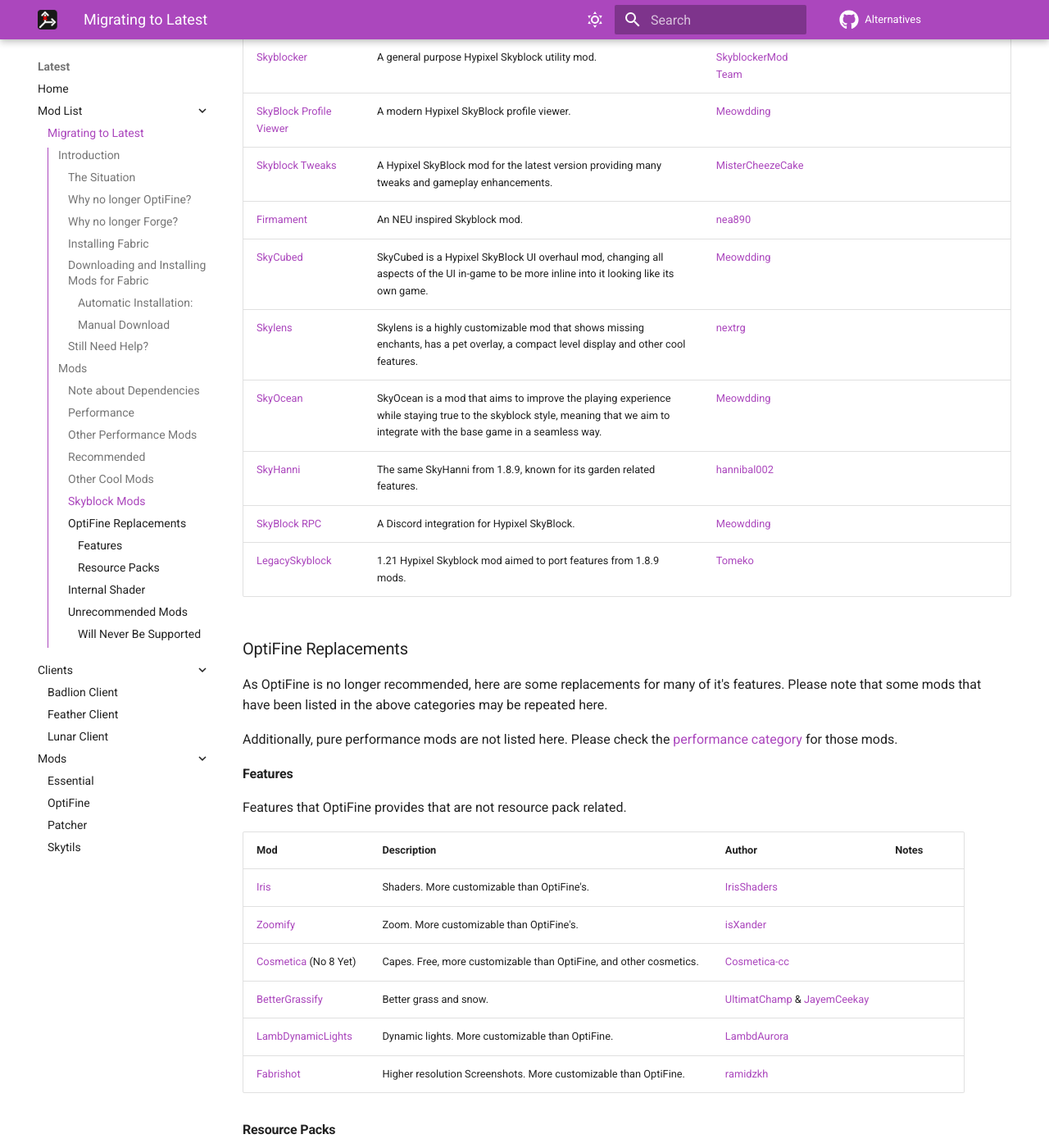
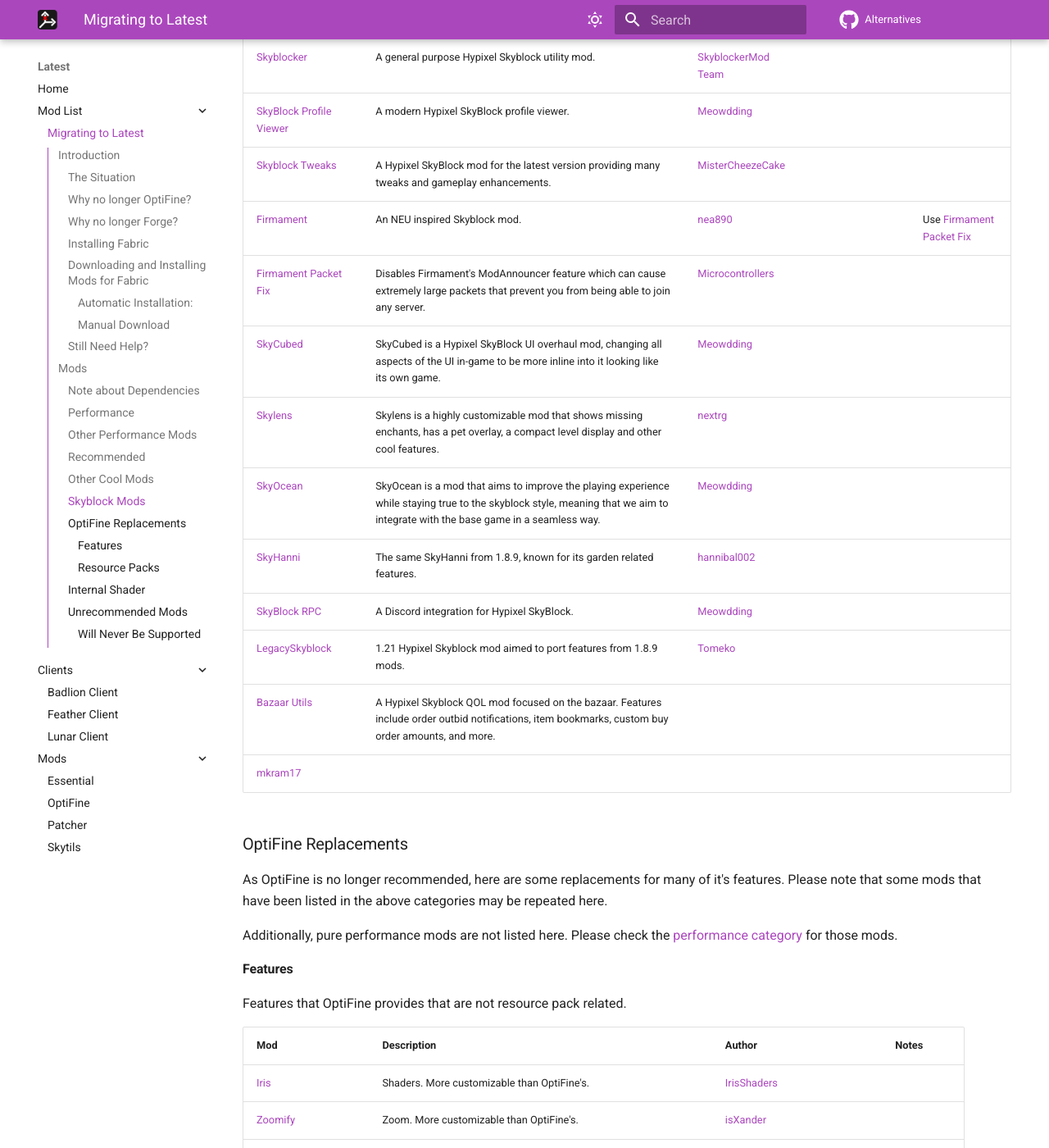
Before and after one commit to MicrocontrollersDev/Alternatives, an MkDocs documentation site: the page built from docs/latest/migrating.md, in a window 1280 px wide and 1400 px high, scrolled down 10348 px. Shown: the whole window at 82% size. Built offline with MkDocs 1.6.1 and Material for MkDocs 9.7.7, drawn with Linux system fonts in a browser that asks for light colours; comment, search, counter and statistics services are not loaded.

Commit message:
add bazaar utils and firmament packet fix

```diff
--- a/docs/latest/migrating.md
+++ b/docs/latest/migrating.md
@@ -217,14 +217,16 @@
 | [Skyblocker](https://modrinth.com/mod/skyblocker-liap) | A general purpose Hypixel Skyblock utility mod. | [SkyblockerMod Team](https://github.com/SkyblockerMod) |
 | [SkyBlock Profile Viewer](https://modrinth.com/mod/skyblock-profile-viewer) | A modern Hypixel SkyBlock profile viewer. | [Meowdding](https://github.com/meowdding) |
 | [Skyblock Tweaks](https://modrinth.com/mod/sbt) | A Hypixel SkyBlock mod for the latest version providing many tweaks and gameplay enhancements. | [MisterCheezeCake](https://github.com/MisterCheezeCake) |
-| [Firmament](https://modrinth.com/mod/firmament) | An NEU inspired Skyblock mod. | [nea890](https://github.com/nea89o) |
+| [Firmament](https://modrinth.com/mod/firmament) | An NEU inspired Skyblock mod. | [nea890](https://github.com/nea89o) | | Use [Firmament Packet Fix](https://modrinth.com/mod/firmament-packet-fix) |
+| [Firmament Packet Fix](https://modrinth.com/mod/firmament-packet-fix) | Disables Firmament's ModAnnouncer feature which can cause extremely large packets that prevent you from being able to join any server. | [Microcontrollers](https://codeberg.org/MicrocontrollersDev) |
 | [SkyCubed](https://modrinth.com/mod/skycubed) | SkyCubed is a Hypixel SkyBlock UI overhaul mod, changing all aspects of the UI in-game to be more inline into it looking like its own game. | [Meowdding](https://github.com/meowdding) |
 | [Skylens](https://modrinth.com/mod/skylens) | Skylens is a highly customizable mod that shows missing enchants, has a pet overlay, a compact level display and other cool features. | [nextrg](https://github.com/nextrg) |
 | [SkyOcean](https://modrinth.com/mod/skyocean) | SkyOcean is a mod that aims to improve the playing experience while staying true to the skyblock style, meaning that we aim to integrate with the base game in a seamless way. | [Meowdding](https://github.com/meowdding) |
 | [SkyHanni](https://modrinth.com/mod/skyhanni) | The same SkyHanni from 1.8.9, known for its garden related features. | [hannibal002](https://github.com/hannibal002) |
 | [SkyBlock RPC](https://modrinth.com/mod/skyblock-rpc) | A Discord integration for Hypixel SkyBlock. | [Meowdding](https://github.com/meowdding) |
 | [LegacySkyblock](https://modrinth.com/mod/legacyskyblock) | 1.21 Hypixel Skyblock mod aimed to port features from 1.8.9 mods. | [Tomeko](https://github.com/TomekoYT) |
-
+| [Bazaar Utils](https://modrinth.com/mod/bazaar-utils) | A Hypixel Skyblock QOL mod focused on the bazaar. Features include order outbid notifications, item bookmarks, custom buy order amounts, and more.
+ [mkram17](https://github.com/mkram17) |
 
 ### OptiFine Replacements
 
```
